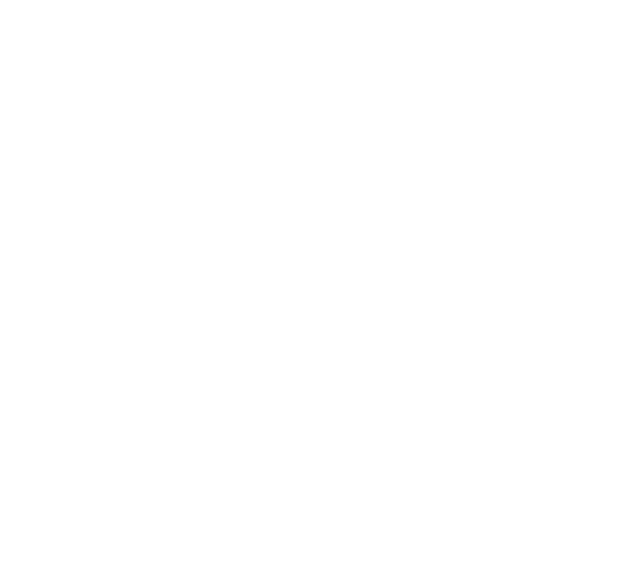
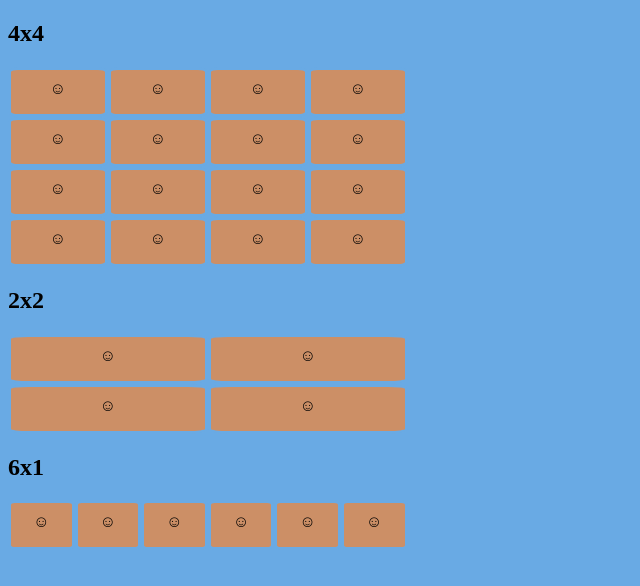
Before and after one commit to Yuta-0202/w8-output, a plain HTML site: page index.html in a window 1280 px wide. Shown: the whole page, without its empty margins (0-640 px from the left). Drawn offline with Linux system fonts and the light colour scheme.

Commit message:
レイアウトを作成しました

```diff
--- a/index.html
+++ b/index.html
@@ -4,10 +4,47 @@
     <meta charset="UTF-8">
     <meta http-equiv="X-UA-Compatible" content="IE=edge">
     <meta name="viewport" content="width=device-width, initial-scale=1.0">
-    <title>Document</title>
+    <title>Grid Layout</title>
     <link rel="stylesheet" href="./style.css">
 </head>
 <body>
+    <h2>4x4</h2>
+    <div class="grid b4x4">
+        <p class="item">☺</p>
+        <p class="item">☺</p>
+        <p class="item">☺</p>
+        <p class="item">☺</p>
+        <p class="item">☺</p>
+        <p class="item">☺</p>
+        <p class="item">☺</p>
+        <p class="item">☺</p>
+        <p class="item">☺</p>
+        <p class="item">☺</p>
+        <p class="item">☺</p>
+        <p class="item">☺</p>
+        <p class="item">☺</p>
+        <p class="item">☺</p>
+        <p class="item">☺</p>
+        <p class="item">☺</p>
+    </div>
+
+    <h2>2x2</h2>
+    <div class="grid b2x2">
+        <p class="item">☺</p>
+        <p class="item">☺</p>
+        <p class="item">☺</p>
+        <p class="item">☺</p>
+    </div>
+
+    <h2>6x1</h2>
+    <div class="grid b6x1">
+        <p class="item">☺</p>
+        <p class="item">☺</p>
+        <p class="item">☺</p>
+        <p class="item">☺</p>
+        <p class="item">☺</p>
+        <p class="item">☺</p>
+    </div>
 
 </body>
 </html>
--- a/style.css
+++ b/style.css
@@ -0,0 +1,41 @@
+body {
+    background-color: rgb(105, 170, 228);
+}
+
+* {
+    box-sizing: border-box;
+  }
+
+
+.div {
+    margin: 0;
+    padding: 0;
+  }
+
+.item {
+    text-align: center;
+    margin: 0;
+    padding: 10px 0;
+    height: 50px;
+    background: #cc8f66;
+    border: 3px solid rgb(105, 170, 228);;
+    border-radius: 10%;
+}
+
+.grid{
+ display: flex;
+ flex-wrap: wrap;
+ width: 400px;
+}
+
+.b4x4 > .item {
+    width: 100px;
+}
+
+.b2x2 > .item {
+    width: 200px;
+}
+
+.b6x1 > .item {
+    width: 66.6px;
+}
```
